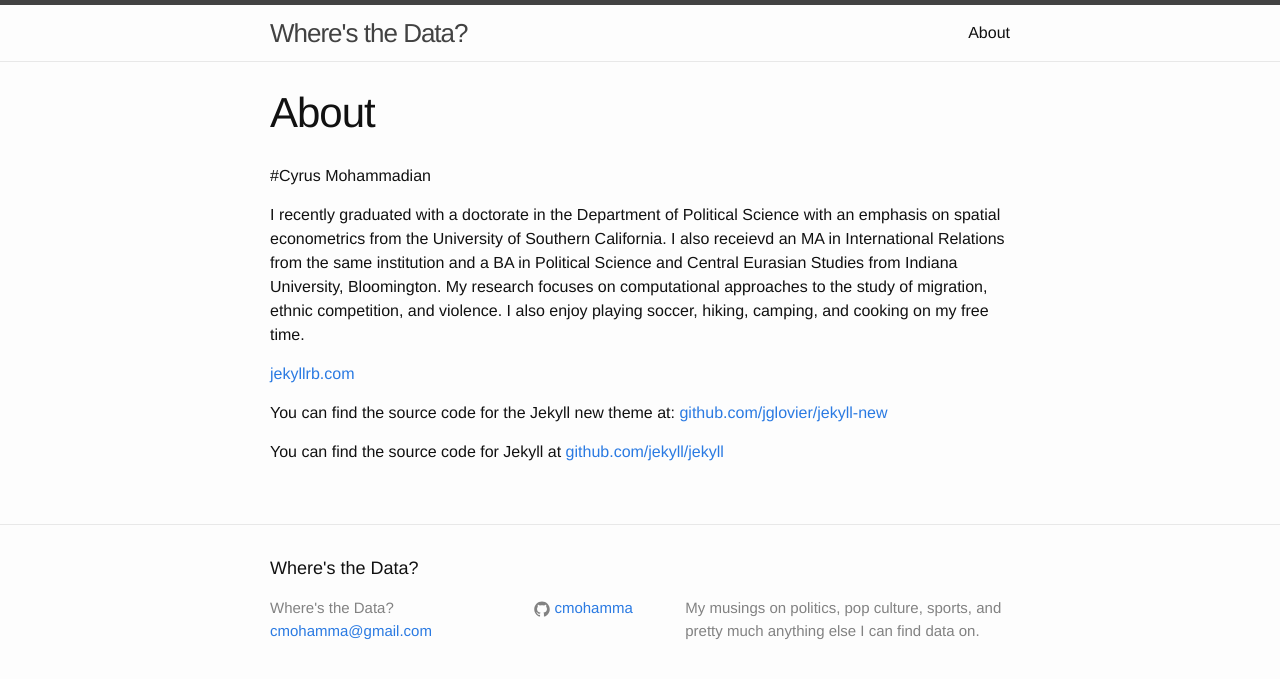
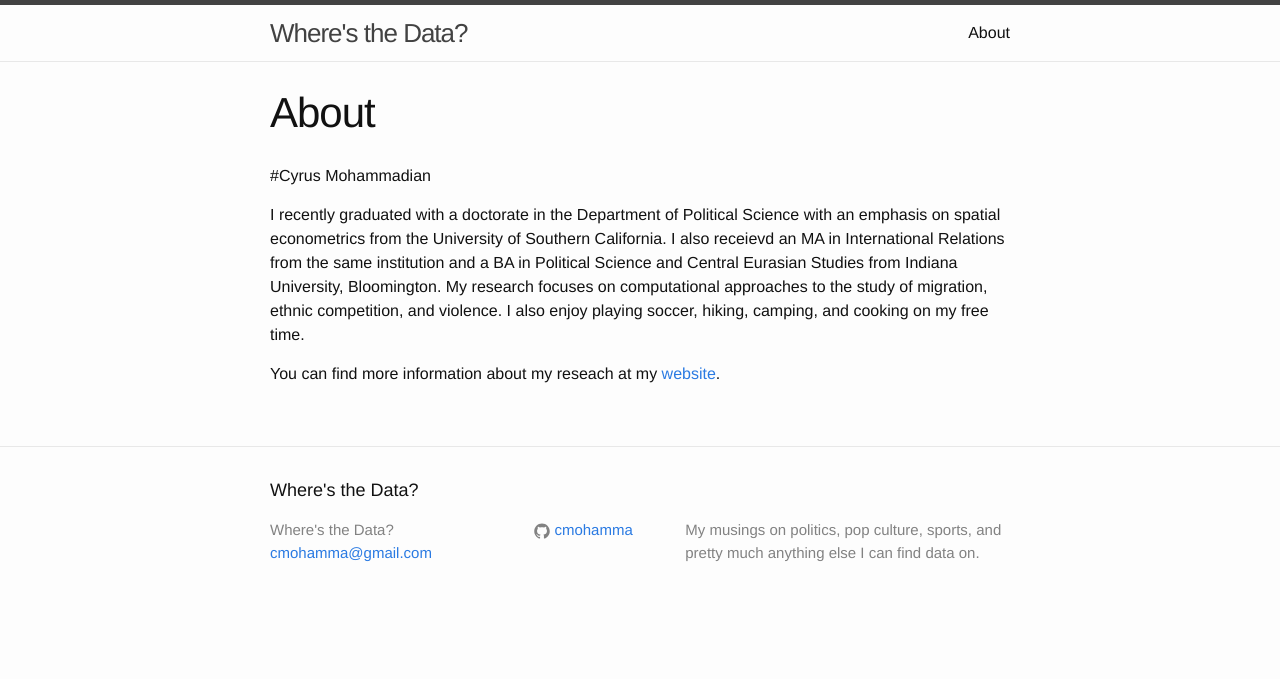
Before and after one commit to yihui/blogdown-jekyll, a Jekyll site: the page built from about.md, in a window 1280 px wide. Shown: the top 679 px of the page. Built offline with Jekyll 4.4.1, drawn with Linux system fonts in a browser that asks for light colours.

Commit message:
new about

```diff
--- a/about.md
+++ b/about.md
@@ -7,10 +7,4 @@ permalink: /about/
 
 I recently graduated with a doctorate in the Department of Political Science with an emphasis on spatial econometrics from the University of Southern California. I also receievd an MA in International Relations from the same institution and a BA in Political Science and Central Eurasian Studies from Indiana University, Bloomington. My research focuses on computational approaches to the study of migration, ethnic competition, and violence. I also enjoy playing soccer, hiking, camping, and cooking on my free time.
 
-
-
-[jekyllrb.com](http://jekyllrb.com/)
-
-You can find the source code for the Jekyll new theme at: [github.com/jglovier/jekyll-new](https://github.com/jglovier/jekyll-new)
-
-You can find the source code for Jekyll at [github.com/jekyll/jekyll](https://github.com/jekyll/jekyll)
+You can find more information about my reseach at my [website](http://www.cyrusmohammadian.com).
```
